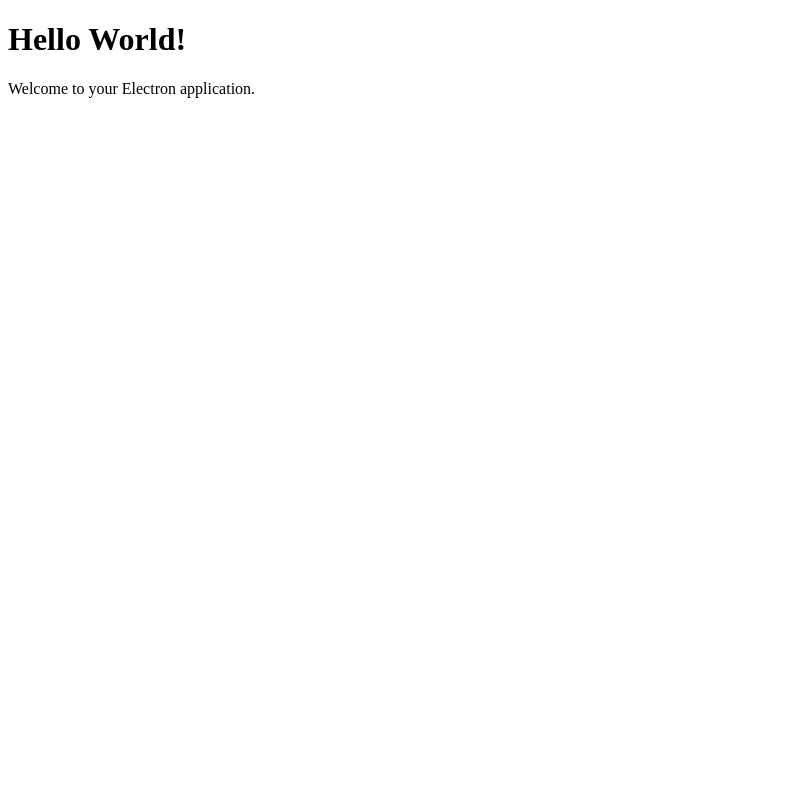
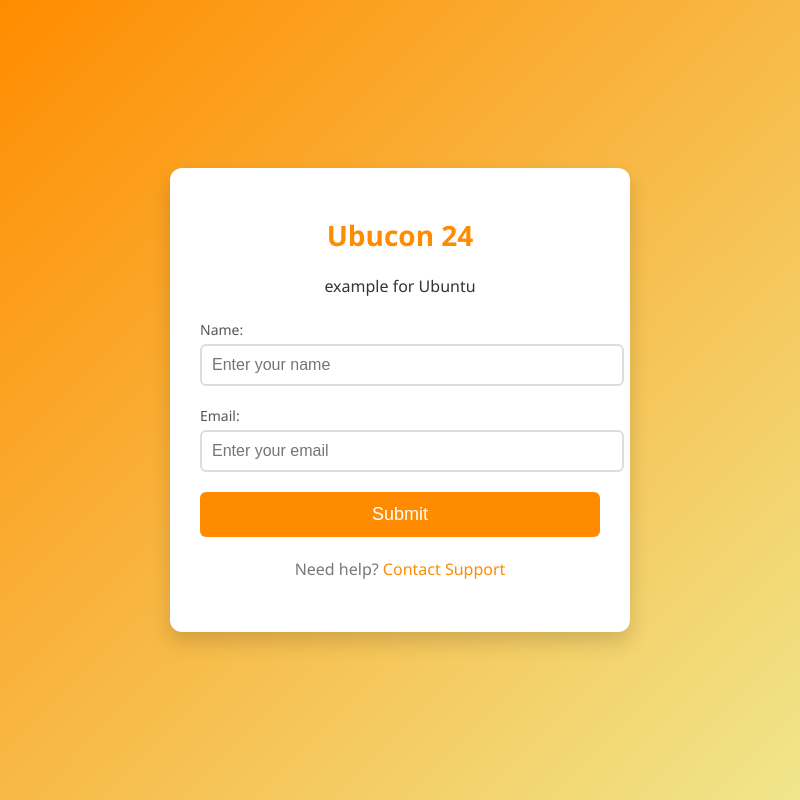
Before and after one commit to SamuelKihoon/ubucon2024, an Electron app: page ubucon.html in a window 800 px wide. Drawn offline with Linux system fonts and the light colour scheme.

Commit message:
Update ubucon.html

```diff
--- a/ubucon.html
+++ b/ubucon.html
@@ -1,10 +1,141 @@
 <!DOCTYPE html>
-<html>
-  <head>
-    <title>Hello Ubucon!</title>
-  </head>
-  <body>
-    <h1>Hello World!</h1>
-    <p>Welcome to your Electron application.</p>
-  </body>
+<html lang="en">
+<head>
+    <meta charset="UTF-8">
+    <meta name="viewport" content="width=device-width, initial-scale=1.0">
+    <title>My Enhanced Electron App</title>
+    <style>
+        body {
+            margin: 0;
+            font-family: 'Segoe UI', Tahoma, Geneva, Verdana, sans-serif;
+            background: linear-gradient(135deg, #ff8c00, #f0e68c);
+            display: flex;
+            justify-content: center;
+            align-items: center;
+            height: 100vh;
+            color: #333;
+        }
+
+        .container {
+            background-color: #ffffff;
+            padding: 30px;
+            border-radius: 12px;
+            box-shadow: 0 10px 20px rgba(0, 0, 0, 0.15);
+            text-align: center;
+            max-width: 400px;
+            width: 100%;
+        }
+
+        h1 {
+            font-size: 28px;
+            margin-bottom: 20px;
+            color: #ff8c00;
+        }
+
+        p {
+            font-size: 16px;
+            line-height: 1.6;
+            margin-bottom: 20px;
+        }
+
+        .input-group {
+            margin-bottom: 20px;
+            text-align: left;
+        }
+
+        .input-group label {
+            font-size: 14px;
+            margin-bottom: 5px;
+            display: block;
+            color: #555;
+        }
+
+        .input-group input {
+            width: 100%;
+            padding: 10px;
+            font-size: 16px;
+            border: 2px solid #ddd;
+            border-radius: 6px;
+            outline: none;
+            transition: border-color 0.3s;
+        }
+
+        .input-group input:focus {
+            border-color: #ff8c00;
+        }
+
+        button {
+            background-color: #ff8c00;
+            color: white;
+            border: none;
+            padding: 12px 25px;
+            border-radius: 6px;
+            cursor: pointer;
+            font-size: 18px;
+            transition: background-color 0.3s, transform 0.3s;
+            width: 100%;
+        }
+
+        button:hover {
+            background-color: #e07b00;
+            transform: translateY(-2px);
+        }
+
+        button:active {
+            background-color: #c56a00;
+            transform: translateY(0);
+        }
+
+        .footer {
+            margin-top: 20px;
+            font-size: 14px;
+            color: #777;
+        }
+
+        .footer a {
+            color: #ff8c00;
+            text-decoration: none;
+            transition: color 0.3s;
+        }
+
+        .footer a:hover {
+            color: #e07b00;
+        }
+    </style>
+</head>
+<body>
+    <div class="container">
+        <h1>Ubucon 24</h1>
+        <p>example for Ubuntu</p>
+
+        <div class="input-group">
+            <label for="name">Name:</label>
+            <input type="text" id="name" placeholder="Enter your name">
+        </div>
+
+        <div class="input-group">
+            <label for="email">Email:</label>
+            <input type="email" id="email" placeholder="Enter your email">
+        </div>
+
+        <button onclick="handleSubmit()">Submit</button>
+
+        <div class="footer">
+            <p>Need help? <a href="#">Contact Support</a></p>
+        </div>
+    </div>
+
+    <script>
+        function handleSubmit() {
+            const name = document.getElementById('name').value;
+            const email = document.getElementById('email').value;
+
+            if (name && email) {
+                alert(`Thank you, ${name}! We have received your email: ${email}`);
+            } else {
+                alert('Please fill in all fields.');
+            }
+        }
+    </script>
+</body>
 </html>
```
